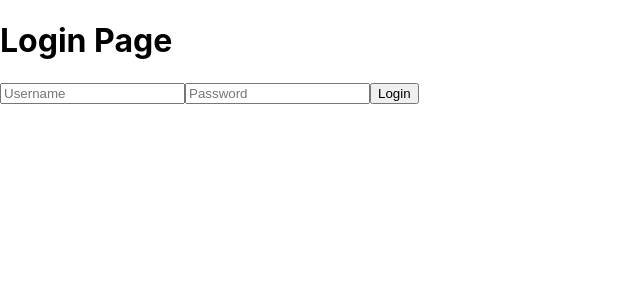
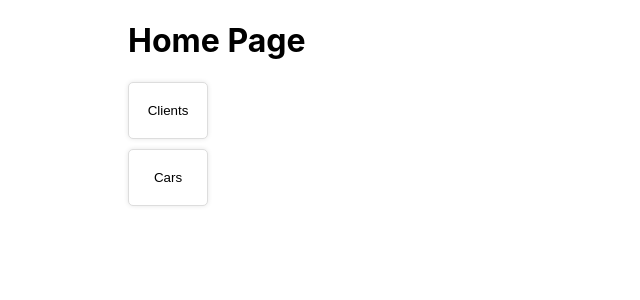
Before and after one commit to MarianoBarberi/Expediente, a React (Create React App) app in the folder taller/: page / in a window 1280 px wide. Shown: the top 300 px of the page, without its empty margins (0-640 px from the left). Built offline with nearby package versions, Linux system fonts and the light colour scheme.

Commit message:
enTaller

```diff
--- a/taller/src/App.js
+++ b/taller/src/App.js
@@ -6,18 +6,16 @@ import Login from './components/Login';
 import Cars from './components/Cars';
 import CarHistory from './components/CarHistory';
 import AllCars from './components/AllCars';
+import Home from './components/Home';
 
 function App() {
   const { isLoggedIn } = useAuth();
-
-  console.log('isLoggedIn:', isLoggedIn);
-  console.log('localStorage.getItem:', localStorage.getItem('token'));
 
   return (
     <div className="App">
       <BrowserRouter>
         <Routes>
-          <Route path="/" element={<Login />} />
+          <Route path="/" element={<Home />} />
           <Route path="/clients" element={<Clients />} />
           <Route path="/clients/:id" element={<Cars />} />
           <Route path="/clients/:id/:carId" element={<CarHistory />} />
--- a/taller/src/components/AllCars.js
+++ b/taller/src/components/AllCars.js
@@ -291,6 +291,7 @@ const AllCars = () => {
                 }
                 {modalType !== 'delete' && (
                   <>
+                  <h2 style={{marginLeft:'auto', color:'gray'}}>{newCar.isInTaller ? 'En taller' : 'Fuera de taller'}</h2>
                   <input
                     type="checkbox"
                     placeholder="Esta en taller"
--- a/taller/src/components/Cars.js
+++ b/taller/src/components/Cars.js
@@ -246,6 +246,7 @@ const Cars = () => {
                 {modalType === 'delete' && <h2>Eliminar {newCar.name}</h2>}
                 {modalType !== 'delete' && (
                   <>
+                  <h2 style={{marginLeft:'auto', color:'gray'}}>{newCar.isInTaller ? 'En taller' : 'Fuera de taller'}</h2>
                   <input
                     type="checkbox"
                     placeholder="Esta en taller"
--- /dev/null
+++ b/taller/src/components/Home.js
@@ -0,0 +1,23 @@
+import React from 'react';
+
+
+const Home = () => {
+  return (
+    <div className='all'>
+      <h1>Home Page</h1>
+      <a href="/clients" className='link'>
+        <button className='link3'>
+          Clients
+        </button>
+        </a>
+      <a href="/carros" className='link'>
+        <button className='link3'>
+          Cars
+        </button>
+        </a>
+    </div>
+  );
+};
+
+
+export default Home;
--- a/taller/src/components/Login.js
+++ b/taller/src/components/Login.js
@@ -12,7 +12,7 @@ const Login = () => {
   const handleLogin = async () => {
     try {
       setError(null); // Clear any previous errors
-      const response = await fetch('http://localhost:5000/api/login', {
+      const response = await fetch('https://expediente.onrender.com/api/login', {
         method: 'POST',
         headers: {
           'Content-Type': 'application/json',
@@ -24,7 +24,7 @@ const Login = () => {
         const data = await response.json();
         if (data.token) {
           login(data.token);
-          navigate('/clients');
+          navigate('/home');
         } else {
           setError('Token not provided by the server');
         }
--- a/taller/src/components/styles.css
+++ b/taller/src/components/styles.css
@@ -133,6 +133,20 @@
     width: fit-content;
   }
 
+  .link3{
+    width: fit-content;
+    padding: 20px 10px;
+    border: 1px solid #ddd;
+    border-radius: 5px;
+    cursor: pointer;
+    text-decoration: none;
+    color: black;
+    background-color: #ffffff;
+    width: 80px;
+    box-shadow: 0 0 5px 0 rgba(0, 0, 0, 0.1);
+    margin-bottom: 10px;
+  }
+
   .modal{
     position: fixed;
     z-index: 1;
```
